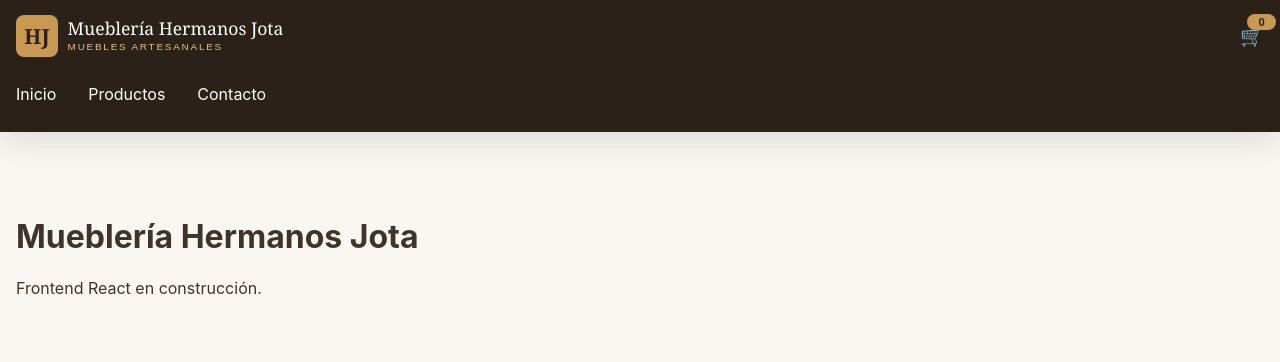
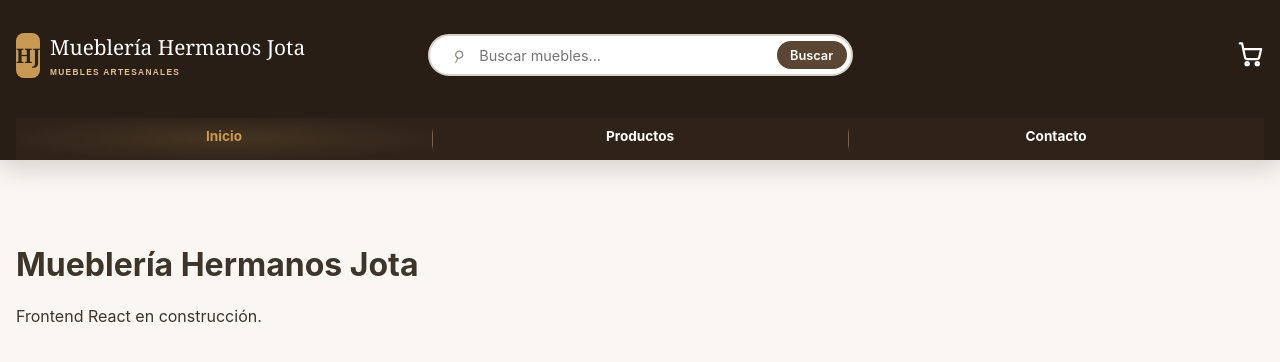
Before and after one commit to Camila-dev12/Muebleria-Hermanos-Jotas-, a React (Create React App) app in the folder client/: page / in a window 1280 px wide. Shown: the top 362 px of the page. Built offline with nearby package versions, Linux system fonts and the light colour scheme.

Commit message:
feat(frontend): completo diseño del navbar

```diff
--- a/client/src/App.css
+++ b/client/src/App.css
@@ -8,46 +8,61 @@
   position: sticky;
   top: 0;
   z-index: 10;
-  background: #2b2118;
+  background: #291e15;
   color: #ffffff;
-  box-shadow: 0 10px 30px rgba(43, 33, 24, 0.12);
+  box-shadow: 0 8px 24px rgba(43, 33, 24, 0.18);
 }
 
 .navbar__inner {
-  width: min(100% - 2rem, 1360px);
-  min-height: 72px;
+  width: calc(100% - 2rem);
+  max-width: 1700px;
+  min-height: 78px;
   margin: 0 auto;
+  padding-top: 1rem;
   display: flex;
   align-items: center;
-  justify-content: space-between;
-  gap: 1rem;
+  justify-content: center;
+  gap: clamp(7rem, 13vw, 13rem);
+}
+
+.sr-only {
+  position: absolute;
+  width: 1px;
+  height: 1px;
+  padding: 0;
+  margin: -1px;
+  overflow: hidden;
+  clip: rect(0, 0, 0, 0);
+  white-space: nowrap;
+  border: 0;
 }
 
 .navbar__brand {
   display: flex;
   align-items: center;
   gap: 0.6rem;
+  min-width: 245px;
   color: inherit;
   text-decoration: none;
 }
 
 .navbar__mark {
-  width: 42px;
-  height: 42px;
+  width: 45px;
+  height: 45px;
   display: grid;
   place-items: center;
   border-radius: 8px;
   background: #c89952;
   color: #2b2118;
   font-family: Georgia, serif;
-  font-size: 1.3rem;
+  font-size: 1.25rem;
   font-weight: 700;
 }
 
 .navbar__name {
   font-family: Georgia, serif;
-  font-size: 1.1rem;
-  line-height: 1.1;
+  font-size: 1.3rem;
+  line-height: 1.5;
   white-space: nowrap;
 }
 
@@ -56,30 +71,92 @@
   margin-top: 0.2rem;
   color: #e3c28f;
   font-family: sans-serif;
-  font-size: 0.62rem;
-  letter-spacing: 0.18em;
+  font-size: 0.52rem;
+  font-weight: 700;
+  letter-spacing: 0.16em;
   text-transform: uppercase;
 }
 
 .navbar__actions {
   display: flex;
   align-items: center;
+  min-width: 245px;
+  justify-content: flex-end;
   gap: 0.75rem;
+}
+
+.navbar__search {
+  display: flex;
+  align-items: center;
+  width: min(100%, 520px);
+  height: 30px;
+  padding: 0.25rem;
+  border: 2px solid #d8d2c8;
+  border-radius: 999px;
+  background: #ffffff;
+}
+
+.navbar__search-icon {
+  width: 34px;
+  color: #897f73;
+  font-family: Georgia, serif;
+  font-size: 1.5rem;
+  padding-bottom: 0.1rem;
+  padding-left: 0.5rem;
+  line-height: 1;
+  text-align: center;
+  transform: rotate(-20deg);
+}
+
+.navbar__search input {
+  flex: 1;
+  min-width: 0;
+  padding: 0.35rem 0.2rem;
+  border: 0;
+  outline: 0;
+  background: #ffffff;
+  color: #4a4036;
+  font: inherit;
+  font-size: 0.9rem;
+}
+
+.navbar__search button {
+  min-width: 70px;
+  height: 28px;
+  padding:0;
+  border: 0;
+  border-radius: 999px;
+  background: #5a4632;
+  color: #ffffff;
+  font: inherit;
+  font-weight: 600;
+  font-size: 0.8rem;
+  cursor: pointer;
 }
 
 .navbar__cart {
   position: relative;
   color: inherit;
-  font-size: 1.2rem;
   text-decoration: none;
+}
+
+.navbar__cart svg {
+  width: 27px;
+  height: 27px;
+  fill: none;
+  stroke: currentColor;
+  stroke-linecap: round;
+  stroke-linejoin: round;
+  stroke-width: 2;
 }
 
 .navbar__count {
   position: absolute;
-  top: -0.6rem;
-  right: -0.75rem;
-  min-width: 1.2rem;
-  padding: 0.1rem 0.3rem;
+  top: -0.35rem;
+  right: -0.6rem;
+  min-width: 28px;
+  height: 28px;
+  padding: 0.2rem 0.4rem;
   border-radius: 999px;
   background: #c89952;
   color: #2b2118;
@@ -90,10 +167,14 @@
 }
 
 .navbar__menu-button {
-  display: grid;
+  display: flex;
+  flex-direction: column;
   gap: 4px;
+  width: 38px;
+  height: 38px;
   padding: 0.5rem;
-  border: 0;
+  border: 1px solid rgba(255, 255, 255, 0.25);
+  border-radius: 6px;
   background: transparent;
   cursor: pointer;
 }
@@ -103,12 +184,28 @@
   height: 2px;
   display: block;
   background: #ffffff;
+  transition: transform 0.25s ease, opacity 0.25s ease;
+}
+
+.navbar__menu-button[aria-expanded='true'] span:nth-child(1) {
+  transform: translateY(6px) rotate(45deg);
+}
+
+.navbar__menu-button[aria-expanded='true'] span:nth-child(2) {
+  opacity: 0;
+}
+
+.navbar__menu-button[aria-expanded='true'] span:nth-child(3) {
+  transform: translateY(-6px) rotate(-45deg);
 }
 
 .navbar__navigation {
   display: none;
-  padding: 0.5rem 1rem 1rem;
-  background: #2b2118;
+  width: calc(100% - 2rem);
+  max-width: 1500px;
+  margin: 0 auto;
+  margin-top: 1.5rem;
+  background: #2f2319;
 }
 
 .navbar__navigation--open {
@@ -116,14 +213,39 @@
 }
 
 .navbar__navigation a {
-  padding: 0.75rem 0;
-  border-bottom: 1px solid rgba(255, 255, 255, 0.08);
+  flex: 1;
+  padding: 0.65rem 1rem;
   color: inherit;
+  font-size: 0.85rem;
+  font-weight: 700;
+  text-align: center;
   text-decoration: none;
 }
 
 .navbar__navigation a:hover {
   color: #e3c28f;
+}
+
+.navbar__link--active {
+  position: relative;
+  isolation: isolate;
+  color: #cc994d !important;
+  font-weight: 700;
+  text-shadow:  2px rgba(200, 153, 82, 0);
+}
+
+.navbar__link--active::after {
+  content: "";
+  position: absolute;
+  z-index: -1;
+  inset: 0;
+  background: radial-gradient(
+    ellipse at center,
+    rgba(200, 153, 82, 0.14) 0%,
+    rgba(200, 153, 82, 0.05) 48%,
+    transparent 78%
+  );
+  pointer-events: none;
 }
 
 .App__content {
@@ -138,14 +260,64 @@
   }
 
   .navbar__navigation {
-    width: min(100% - 2rem, 1360px);
-    margin: 0 auto;
     display: flex;
-    gap: 2rem;
-    padding: 0 0 1rem;
+    min-height: 42px;
   }
 
   .navbar__navigation a {
-    border-bottom: 0;
+    position: relative;
+  }
+
+  .navbar__navigation a + a::before {
+    content: "";
+    position: absolute;
+    left: 0;
+    top: 50%;
+    width: 1px;
+    height: 22px;
+    background: linear-gradient(
+      to bottom,
+      transparent,
+      rgba(200, 153, 82, 0.55) 25%,
+      rgba(200, 153, 82, 0.55) 75%,
+      transparent
+    );
+    transform: translateY(-50%);
   }
 }
+
+@media (max-width: 767px) {
+  .navbar__inner {
+    min-height: 76px;
+    justify-content: space-between;
+    gap: 1rem;
+  }
+
+  .navbar__brand,
+  .navbar__actions {
+    min-width: 0;
+  }
+
+  .navbar__name {
+    font-size: 0.95rem;
+  }
+
+  .navbar__tagline {
+    font-size: 0.5rem;
+  }
+
+  .navbar__search {
+    display: none;
+  }
+
+  .navbar__navigation--open {
+    display: grid;
+  }
+
+  .navbar__navigation a {
+    padding-left: 0;
+    padding-right: 0;
+    border-right: 0;
+    border-bottom: 1px solid rgba(200, 153, 82, 0.35);
+  }
+}
--- a/client/src/App.js
+++ b/client/src/App.js
@@ -4,7 +4,7 @@ import Navbar from './components/Navbar';
 function App() {
   return (
     <div className="App">
-      <Navbar cartCount={0} />
+      <Navbar cartCount={0} activePage="inicio" />
       <main className="App__content">
         <h1>Mueblería Hermanos Jota</h1>
         <p>Frontend React en construcción.</p>
--- a/client/src/components/Navbar.js
+++ b/client/src/components/Navbar.js
@@ -1,6 +1,6 @@
 import { useState } from 'react';
 
-function Navbar({ cartCount = 0 }) {
+function Navbar({ cartCount = 0, activePage = 'inicio', showSearch = true }) {
   const [menuOpen, setMenuOpen] = useState(false);
 
   function toggleMenu() {
@@ -22,10 +22,23 @@ function Navbar({ cartCount = 0 }) {
           </span>
         </a>
 
+        {showSearch && (
+          <form className="navbar__search" role="search" onSubmit={(event) => event.preventDefault()}>
+            <label className="sr-only" htmlFor="navbar-search">Buscar productos</label>
+            <span className="navbar__search-icon" aria-hidden="true">⌕</span>
+            <input id="navbar-search" name="busqueda" type="search" placeholder="Buscar muebles..." />
+            <button type="submit">Buscar</button>
+          </form>
+        )}
+
         <div className="navbar__actions">
           <a className="navbar__cart" href="/productos" aria-label={`Ver carrito, ${cartCount} productos`}>
-            <span aria-hidden="true">🛒</span>
-            <span className="navbar__count">{cartCount}</span>
+            <svg viewBox="0 0 24 24" aria-hidden="true">
+              <circle cx="9" cy="21" r="1.4" />
+              <circle cx="18" cy="21" r="1.4" />
+              <path d="M2.5 3h2l2.6 12.4a2 2 0 0 0 2 1.6h8.6a2 2 0 0 0 2-1.6L21.5 8H6" />
+            </svg>
+            {cartCount > 0 && <span className="navbar__count">{cartCount}</span>}
           </a>
           <button
             className="navbar__menu-button"
@@ -47,9 +60,9 @@ function Navbar({ cartCount = 0 }) {
         className={`navbar__navigation${menuOpen ? ' navbar__navigation--open' : ''}`}
         aria-label="Navegación principal"
       >
-        <a href="/" onClick={closeMenu}>Inicio</a>
-        <a href="/productos" onClick={closeMenu}>Productos</a>
-        <a href="/contacto" onClick={closeMenu}>Contacto</a>
+        <a className={activePage === 'inicio' ? 'navbar__link--active' : ''} href="/" onClick={closeMenu}>Inicio</a>
+        <a className={activePage === 'productos' ? 'navbar__link--active' : ''} href="/productos" onClick={closeMenu}>Productos</a>
+        <a className={activePage === 'contacto' ? 'navbar__link--active' : ''} href="/contacto" onClick={closeMenu}>Contacto</a>
       </nav>
     </header>
   );
```
